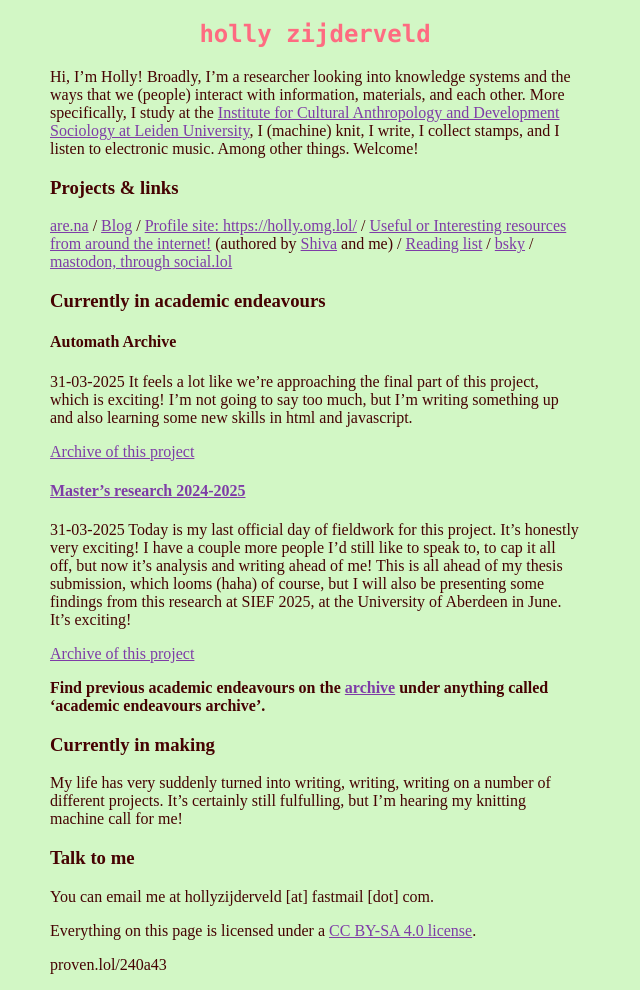
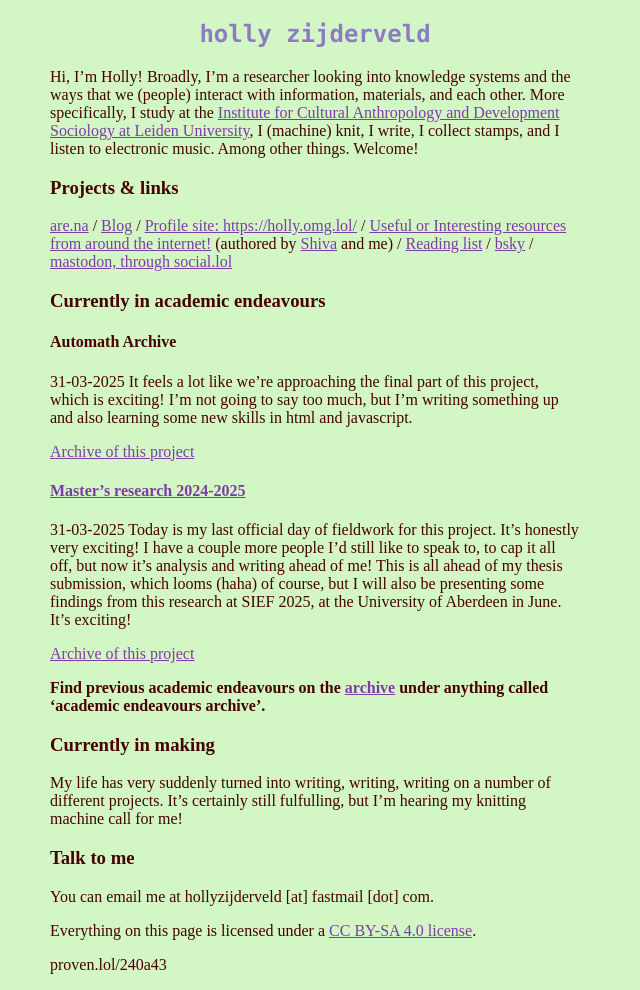
Before and after one commit to hollyz1jderveld/hollyz1jderveld.github.io, a Jekyll site: the page built from index.md, in a window 1280 px wide. Shown: the whole page, without its empty margins (0-640 px from the left). Built offline with Jekyll 4.4.1, drawn with Linux system fonts in a browser that asks for light colours; some web fonts are replaced; Markdown is read by kramdown in place of the engine named in the settings; our own code applies the rules of GitHub Pages for plain Markdown files.

Commit message:
Update style.css

```diff
--- a/assets/css/style.css
+++ b/assets/css/style.css
@@ -8,7 +8,7 @@ body {
 }
 
 h2 {
-    color: #fe6b81; /* Pastel Pink */
+    color: #8e7cc3;
     text-align: center;
     font-family: 'Lucida Console';
 }
```
